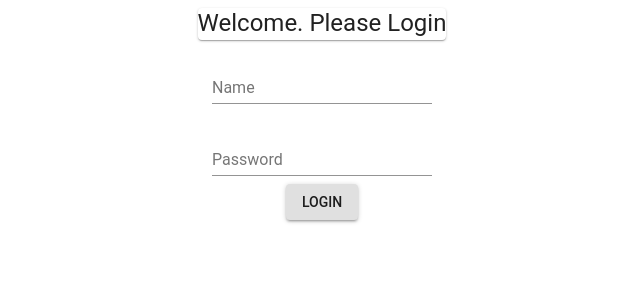
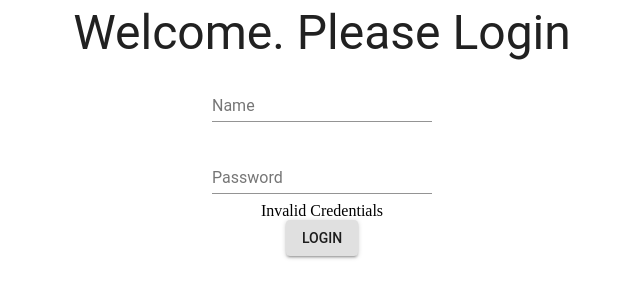
Before and after one commit to r4nd0mD3v3l0p3r/reactDemo, a React (Create React App) app in the folder ClientApp/: page / in a window 1280 px wide. Both pictures are taken after a click on the button "LOGIN". Shown: the top 300 px of the page, without its empty margins (318-958 px from the left). Built offline with nearby package versions, Linux system fonts and the light colour scheme; no server answers.

Commit message:
show invalid credentials message at login; return 401 when invalid credentials are provided

```diff
--- a/ClientApp/src/actions.js
+++ b/ClientApp/src/actions.js
@@ -39,7 +39,7 @@ export function login(data) {
                 }
             })
             .catch(function (error) {
-                console.log(error);
+                dispatch(loginKo());
             });
     };
 }
--- a/ClientApp/src/components/Home.js
+++ b/ClientApp/src/components/Home.js
@@ -5,7 +5,6 @@ import Grid from '@material-ui/core/Grid';
 import { withStyles } from '@material-ui/core/styles';
 import TextField from '@material-ui/core/TextField';
 import Button from '@material-ui/core/Button';
-import Paper from '@material-ui/core/Paper';
 import Typography from '@material-ui/core/Typography';
 import { login } from '../actions';
 
@@ -47,7 +46,7 @@ const classes = theme => ({
         paddingTop: theme.spacing.unit * 2,
         paddingBottom: theme.spacing.unit * 2,
         flexGrow: 1
-    },
+    }
 });
 
 
@@ -80,7 +79,7 @@ class Home extends Component {
     }
 
     render() {
-        const { logged, isFetching } = this.props;
+        const { logged, isFetching, invalidCredentials } = this.props;
         const { name, password } = this.state;
 
         if (!logged) {
@@ -89,12 +88,14 @@ class Home extends Component {
                     container
                     direction="column"
                     justify="flex-start"
-                    alignItems="center">
-                    <Paper className={classes.root} elevation={1}>
-                        <Typography variant="h5" component="h3">
+                    alignItems="center"
+                >
+                    <Grid>
+                        <Typography component="h3" variant="h3">
                             Welcome. Please Login
-                    </Typography>
-                    </Paper>
+                        </Typography>
+
+                    </Grid>
                     <TextField
                         id="name"
                         label="Name"
@@ -114,9 +115,12 @@ class Home extends Component {
                         name="password"
                         onChange={this.handleChange}
                     />
+                    {invalidCredentials && <span component="h5" variant="h5" color="red">
+                        Invalid Credentials
+                    </span>}
                     <Button variant="contained" className={classes.button} onClick={this.handleLogin}>
                         Login
-                </Button>
+                    </Button>
                 </Grid>);
         }
         else {
@@ -135,13 +139,14 @@ Home.propTypes = {
 
 function mapStateToProps(state) {
     const { store } = state;
-    const { isFetching, logged } = store.login || {
+    const { isFetching, logged, invalidCredentials } = store.login || {
         isFetching: false,
-        logged: false
+        logged: false,
+        invalidCredentials: false
     };
 
     return {
-        logged, isFetching
+        logged, isFetching, invalidCredentials
     };
 }
 
--- a/ClientApp/src/reducers.js
+++ b/ClientApp/src/reducers.js
@@ -23,7 +23,8 @@ function login(
     state = {
         isFetching: false,
         didInvalidate: false,
-        logged: false
+        logged: false,
+        invalidCredentials: false
     },
     action
 ) {
@@ -32,18 +33,21 @@ function login(
             return Object.assign({}, state, {
                 isFetching: false,
                 didInvalidate: true,
-                logged: true
+                logged: true,
+                invalidCredentials: false
             });
         case LOGIN_REQUEST:
             return Object.assign({}, state, {
                 isFetching: false,
-                didInvalidate: false
+                didInvalidate: false,
+                invalidCredentials: false
             });
         case LOGIN_KO:
             return Object.assign({}, state, {
                 isFetching: false,
                 didInvalidate: false,
-                logged: false
+                logged: false,
+                invalidCredentials: true
             });
         default:
             return state;
```
Also changed, not shown: 1 other file (tests, documents, lock files or other folders).
